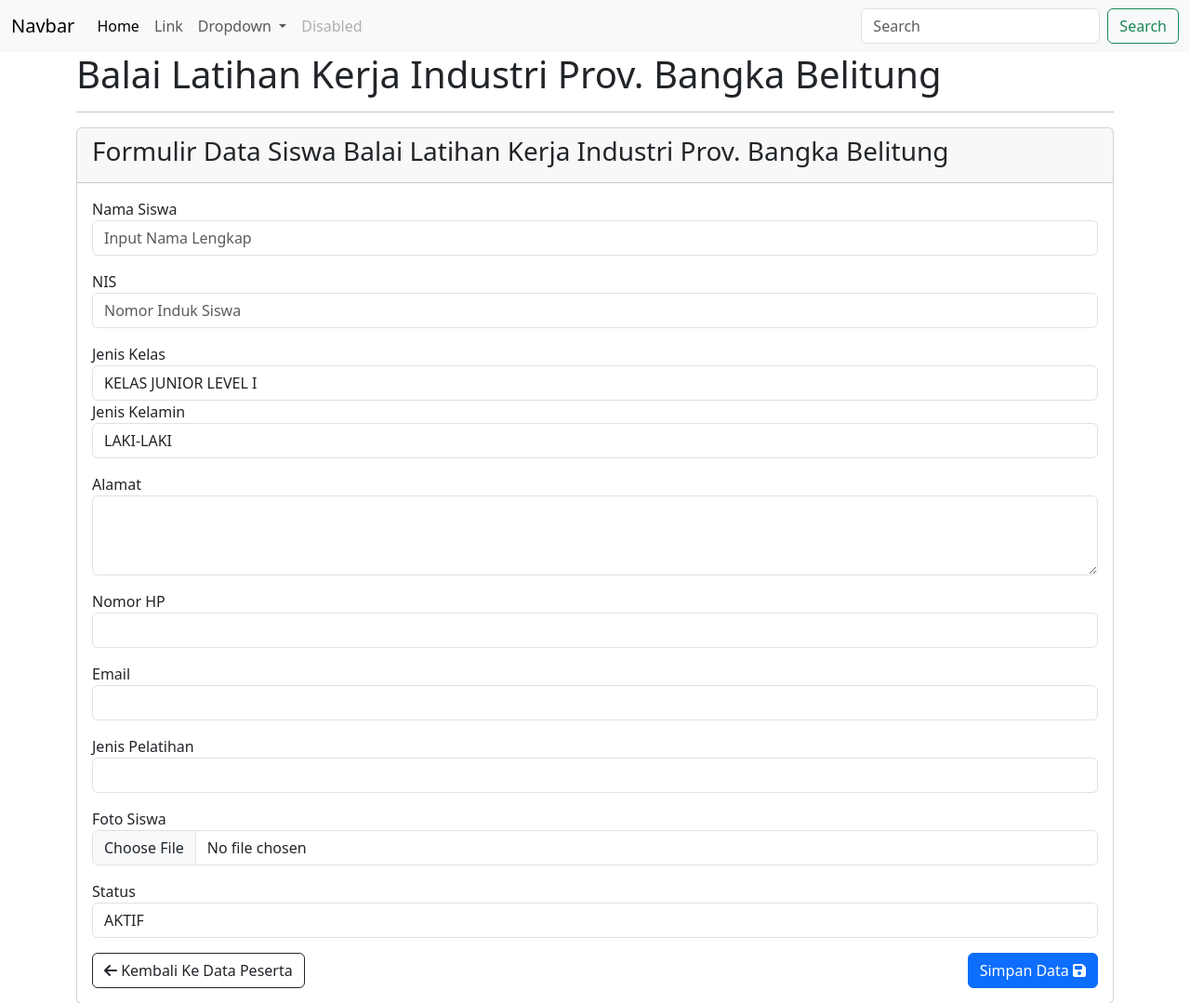
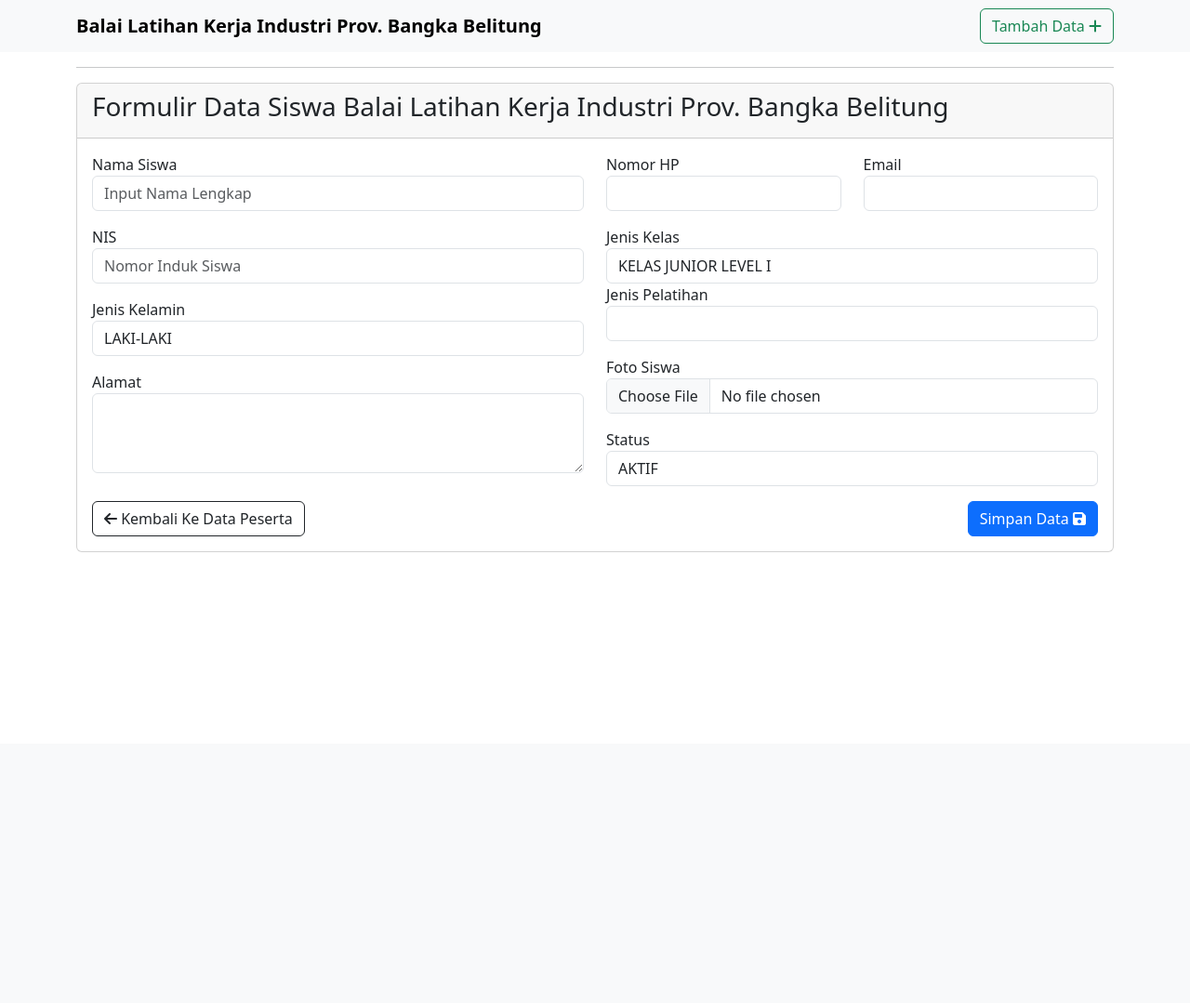
Before and after one commit to veris21/BLK_JUNIOR_WEB_2023, a PHP site: page /form.php in a window 1280 px wide. Shown: the top 1079 px of the page at 93% size. After the commit the page ends 594 px from the top, so only its background shows below. Run offline with PHP 8.4, Linux system fonts and the light colour scheme; some libraries are stand-ins or nearby versions.

Commit message:
Update Data

```diff
--- a/form.php
+++ b/form.php
@@ -1,4 +1,4 @@
-<?php include 'header.php' ?>
+<?php require 'header.php' ?>
 
     <?php
         $NamaSiswa = "";
@@ -41,6 +41,8 @@
             </div>
             <div class="card-body">
                 <form action="proses.php<?php echo $action ?>" method="post" enctype="multipart/form-data">
+                    <div class="row">
+                        <div class="col-md-6">
                             <div class="form-group mb-3">
                                 <label for="">Nama Siswa</label>
                                 <input type="text" name="NamaSiswa" id="NamaSiswa" class="form-control" value="<?php echo $NamaSiswa; ?>" placeholder="Input Nama Lengkap">
@@ -49,13 +51,7 @@
                                 <label for="">NIS</label>
                                 <input type="number" name="NIS" id="NIS" class="form-control"  value="<?php echo $NIS; ?>" placeholder="Nomor Induk Siswa">
                             </div>
-                    <div class="form-group">
-                        <label for="">Jenis Kelas</label>
-                        <select name="IdKelas" id="IdKelas" class="form-control">
-                            <option value="1" <?php echo $IdKelas== 1 ? 'selected' : '' ?>>KELAS JUNIOR LEVEL I</option>
-                            <option value="2" <?php echo $IdKelas== 2 ? 'selected' : '' ?>>KELAS JUNIOR LEVEL II</option>
-                        </select>
-                    </div>
+
                             <div class="form-group mb-3">
                                 <label for="">Jenis Kelamin</label>
                                 <select name="JenisKelamin" id="JenisKelamin" class="form-control">
@@ -63,18 +59,32 @@
                                     <option value="PEREMPUAN"  <?php echo $JenisKelamin== 'PEREMPUAN' ? 'selected' : '' ?>>PEREMPUAN</option>
                                 </select>
                             </div>
-
                             <div class="form-group mb-3">
                                 <label for="">Alamat</label>
                                 <textarea name="Alamat" id="Alamat" cols="30" rows="3" class="form-control" ><?php echo $Alamat; ?></textarea>
                             </div>
+                        </div>
+                        <div class="col-md-6">
+                            <div class="row">
+                                <div class="col-md-6">
                                     <div class="form-group mb-3">
                                         <label for="">Nomor HP</label>
                                         <input type="text" name="NomorHp" id="NomorHp" class="form-control" value="<?php echo $NomorHp ?>">
                                     </div>
+                                </div>
+                                <div class="col-md-6">
                                     <div class="form-group mb-3">
                                         <label for="">Email</label>
                                         <input type="email" name="Email" id="Email" class="form-control" value="<?php echo $Email ?>">
+                                    </div>
+                                </div>
+                            </div>
+                            <div class="form-group">
+                                <label for="">Jenis Kelas</label>
+                                <select name="IdKelas" id="IdKelas" class="form-control">
+                                    <option value="1" <?php echo $IdKelas== 1 ? 'selected' : '' ?>>KELAS JUNIOR LEVEL I</option>
+                                    <option value="2" <?php echo $IdKelas== 2 ? 'selected' : '' ?>>KELAS JUNIOR LEVEL II</option>
+                                </select>
                             </div>
                             <div class="form-group mb-3">
                                 <label for="">Jenis Pelatihan</label>
@@ -93,6 +103,8 @@
                                     <option value="NONAKTIF" <?php echo $Status== 'NONAKTIF' ? 'selected' : '' ?>>NONAKTIF</option>
                                 </select>
                             </div>
+                        </div>
+                    </div>
                     <div class="d-flex justify-content-between">
                         <a href="index.php" class="btn btn-outline-dark"><i class="fa fa-arrow-left"></i> Kembali Ke Data Peserta </a>
                         <button type="submit" class="btn btn-primary">Simpan Data <i class="fa fa-save"></i></button>
--- a/header.php
+++ b/header.php
@@ -11,42 +11,15 @@
     <link rel="stylesheet" href="https://cdn.datatables.net/1.13.6/css/dataTables.bootstrap5.min.css">
 </head>
 <body>
-<nav class="navbar navbar-expand-lg bg-body-tertiary">
-  <div class="container-fluid">
-    <a class="navbar-brand" href="#">Navbar</a>
-    <button class="navbar-toggler" type="button" data-bs-toggle="collapse" data-bs-target="#navbarSupportedContent" aria-controls="navbarSupportedContent" aria-expanded="false" aria-label="Toggle navigation">
-      <span class="navbar-toggler-icon"></span>
-    </button>
-    <div class="collapse navbar-collapse" id="navbarSupportedContent">
-      <ul class="navbar-nav me-auto mb-2 mb-lg-0">
-        <li class="nav-item">
-          <a class="nav-link active" aria-current="page" href="#">Home</a>
-        </li>
-        <li class="nav-item">
-          <a class="nav-link" href="#">Link</a>
-        </li>
-        <li class="nav-item dropdown">
-          <a class="nav-link dropdown-toggle" href="#" role="button" data-bs-toggle="dropdown" aria-expanded="false">
-            Dropdown
-          </a>
-          <ul class="dropdown-menu">
-            <li><a class="dropdown-item" href="#">Action</a></li>
-            <li><a class="dropdown-item" href="#">Another action</a></li>
-            <li><hr class="dropdown-divider"></li>
-            <li><a class="dropdown-item" href="#">Something else here</a></li>
-          </ul>
-        </li>
-        <li class="nav-item">
-          <a class="nav-link disabled" aria-disabled="true">Disabled</a>
-        </li>
-      </ul>
-      <form class="d-flex" role="search">
-        <input class="form-control me-2" type="search" placeholder="Search" aria-label="Search">
-        <button class="btn btn-outline-success" type="submit">Search</button>
-      </form>
-    </div>
-  </div>
-</nav>
-    <div class="container">
-    <h1><?= $title ?></h1>
-    <hr>
+
+    <nav class="navbar bg-body-tertiary">
+      <div class="container">
+        <a class="navbar-brand"><b class="d-sm-none d-md-block"><?= $title ?></b><b class="d-none d-sm-block d-md-none"><?= $titlesm ?></b></a>
+        <div class="d-flex" >
+          <!-- <input class="form-control me-2" type="search" placeholder="Search" aria-label="Search"> -->
+          <a class="btn btn-outline-success" href="./form.php">Tambah Data <i class="fa fa-plus"></i></a>
+        </div>
+      </div>
+    </nav>
+<div class="container">
+<hr>
--- a/koneksi.php
+++ b/koneksi.php
@@ -1,5 +1,6 @@
 <?php
 $title = "Balai Latihan Kerja Industri Prov. Bangka Belitung";
+$titlesm = "BLKI BABEL";
 $servername = "localhost"; // Hostname Server Database
 $username = "root"; // Username Dari Database (Sesuaikan Dengan Setting Masing - Masing)
 $password = "root"; // Password Dari Database (Sesuaikan Dengan Setting Masing - Masing)
```
Also changed, not shown: detail.php (+5 -6 lines). Lines whose indentation alone changed are shown as unchanged.
